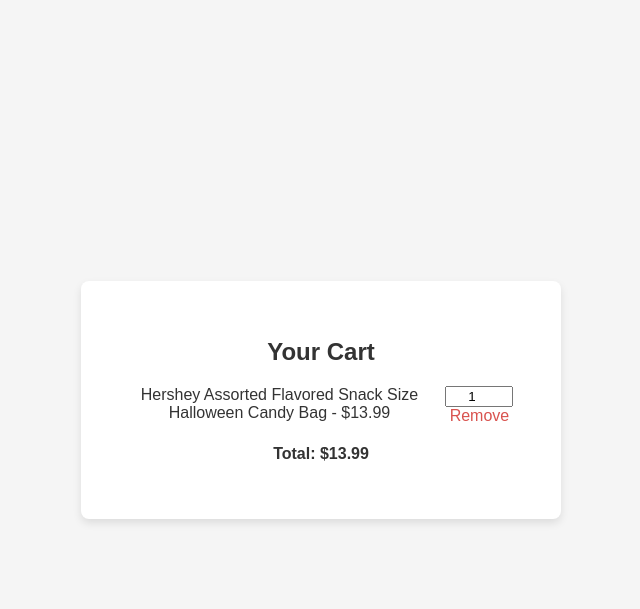
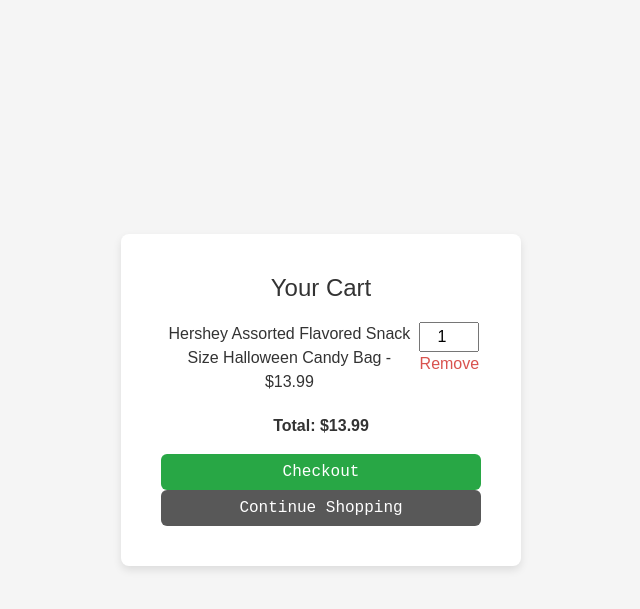
Before and after one commit to Sammedina523/Bag-and-Byte, a Flask app: page /cart in a window 1280 px wide. Shown: the top 609 px of the page, without its empty margins (319-959 px from the left). Run offline with Flask 3, Linux system fonts and the light colour scheme; a user stored in the database is signed in; data comes from the database, SQL or seed files in the repository; both versions use the stored data as it was after the commit.

Commit message:
added checkout button

```diff
--- a/templates/cart.html
+++ b/templates/cart.html
@@ -3,6 +3,8 @@
 <head>
     <meta charset="UTF-8">
     <title>Shopping Cart</title>
+    <link rel="stylesheet" href="https://cdnjs.cloudflare.com/ajax/libs/font-awesome/5.15.4/css/all.min.css">
+    <link rel="stylesheet" href="https://cdn.jsdelivr.net/npm/bootstrap@5.3.0/dist/css/bootstrap.min.css">
     <link rel="stylesheet" href="{{ url_for('static', filename='styles.css') }}">
     <style>
         body {
@@ -124,11 +126,13 @@
                 {% endfor %}
             </div>
             <p class="total-price">Total: ${{ total_price }}</p>
+            <a href="{{ url_for('account') }}"><button class="btn btn-primary w-100">Checkout</button></a>
+            <a href="{{ url_for('profile') }}"><button class="btn btn-secondary w-100">Continue Shopping</button></a>
         {% else %}
             <!-- Empty cart layout -->
             <p class="empty-message">Your cart is empty...</p>
             <p class="browse-message">Start browsing!</p>
-            <a href="{{ url_for('index') }}" class="browse-button">Browse</a>
+            <a href="{{ url_for('profile') }}"><button class="btn btn-secondary w-100">Browse</button></a>
         {% endif %}
     </div>
 </body>
```
Also changed, not shown: users.db.
